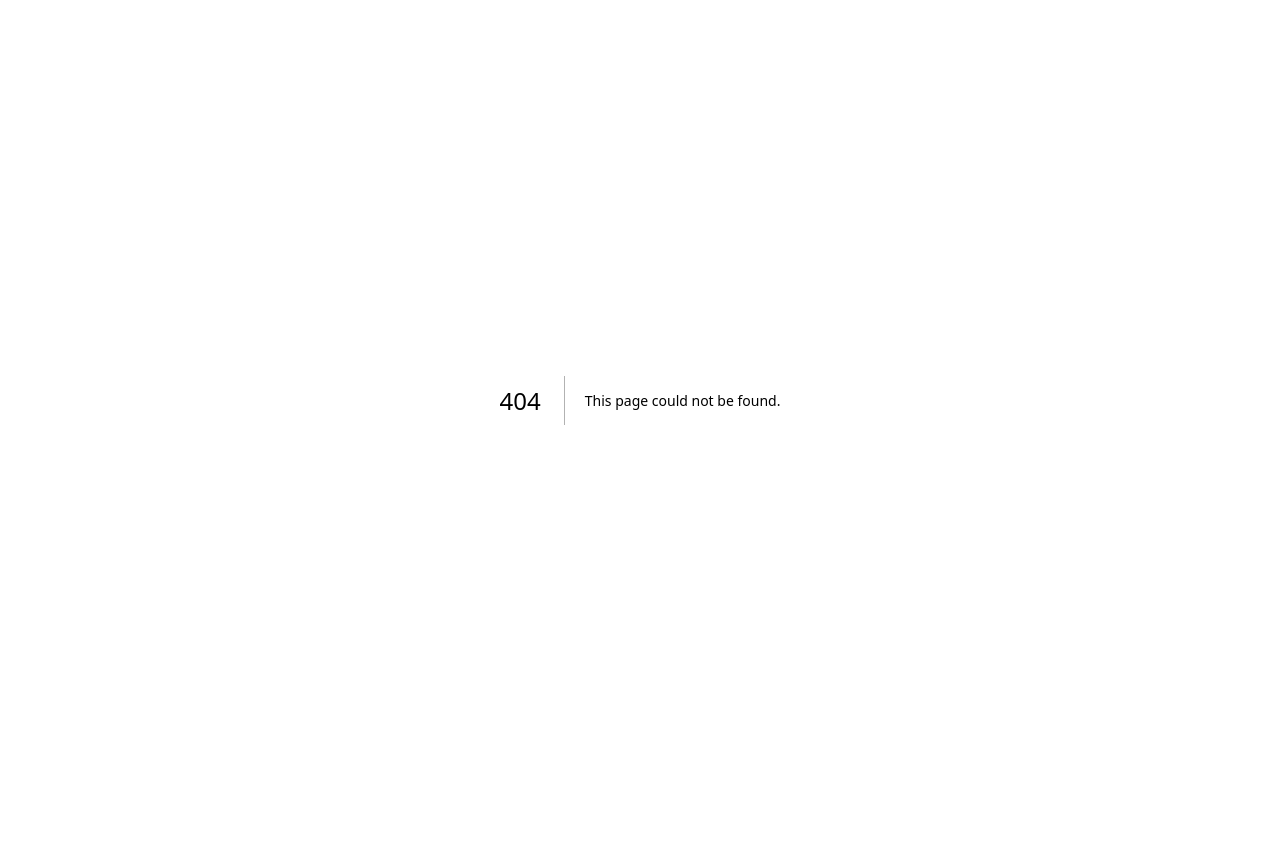
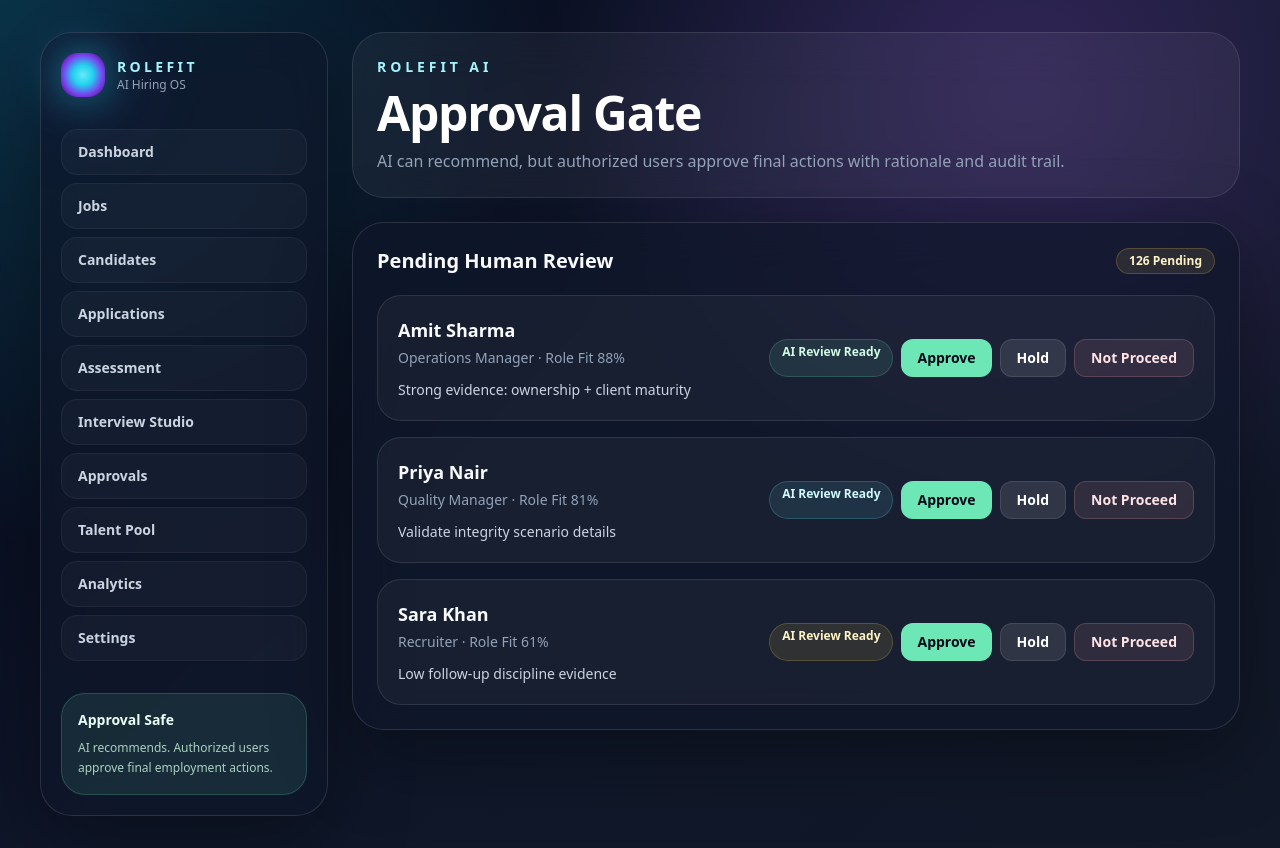
Before and after one commit to shivamgiri-sudo/RoleFit-AI, a Next.js app in the folder frontend/: page /approvals in a window 1280 px wide. Before the commit this address had no page. Before the commit the page ends 800 px from the top, so only its background shows below. Built offline with nearby package versions, Linux system fonts and the light colour scheme.

Commit message:
Add approval gate UI page

```diff
--- /dev/null
+++ b/frontend/app/approvals/page.tsx
@@ -0,0 +1,39 @@
+import { AppShell, StatusPill } from '../../components/AppShell';
+
+const approvals = [
+  ['Amit Sharma', 'Operations Manager', '88%', 'Strong evidence: ownership + client maturity', 'emerald'],
+  ['Priya Nair', 'Quality Manager', '81%', 'Validate integrity scenario details', 'cyan'],
+  ['Sara Khan', 'Recruiter', '61%', 'Low follow-up discipline evidence', 'amber'],
+];
+
+export default function ApprovalsPage() {
+  return (
+    <AppShell title="Approval Gate" subtitle="AI can recommend, but authorized users approve final actions with rationale and audit trail.">
+      <section className="glass-panel rounded-[2rem] p-6">
+        <div className="mb-5 flex items-center justify-between">
+          <h2 className="text-xl font-bold">Pending Human Review</h2>
+          <StatusPill tone="amber">126 Pending</StatusPill>
+        </div>
+        <div className="space-y-4">
+          {approvals.map(([name, role, score, evidence, tone]) => (
+            <div key={name} className="rounded-3xl border border-white/10 bg-white/[0.04] p-5">
+              <div className="flex flex-col justify-between gap-4 md:flex-row md:items-center">
+                <div>
+                  <h3 className="text-lg font-bold">{name}</h3>
+                  <p className="mt-1 text-sm text-slate-400">{role} · Role Fit {score}</p>
+                  <p className="mt-3 text-sm text-slate-300">{evidence}</p>
+                </div>
+                <div className="flex flex-wrap gap-2">
+                  <StatusPill tone={tone as any}>AI Review Ready</StatusPill>
+                  <button className="rounded-xl bg-emerald-300 px-4 py-2 text-sm font-bold text-slate-950">Approve</button>
+                  <button className="rounded-xl border border-white/10 bg-white/10 px-4 py-2 text-sm font-bold text-white">Hold</button>
+                  <button className="rounded-xl border border-rose-300/20 bg-rose-300/10 px-4 py-2 text-sm font-bold text-rose-100">Not Proceed</button>
+                </div>
+              </div>
+            </div>
+          ))}
+        </div>
+      </section>
+    </AppShell>
+  );
+}
```
